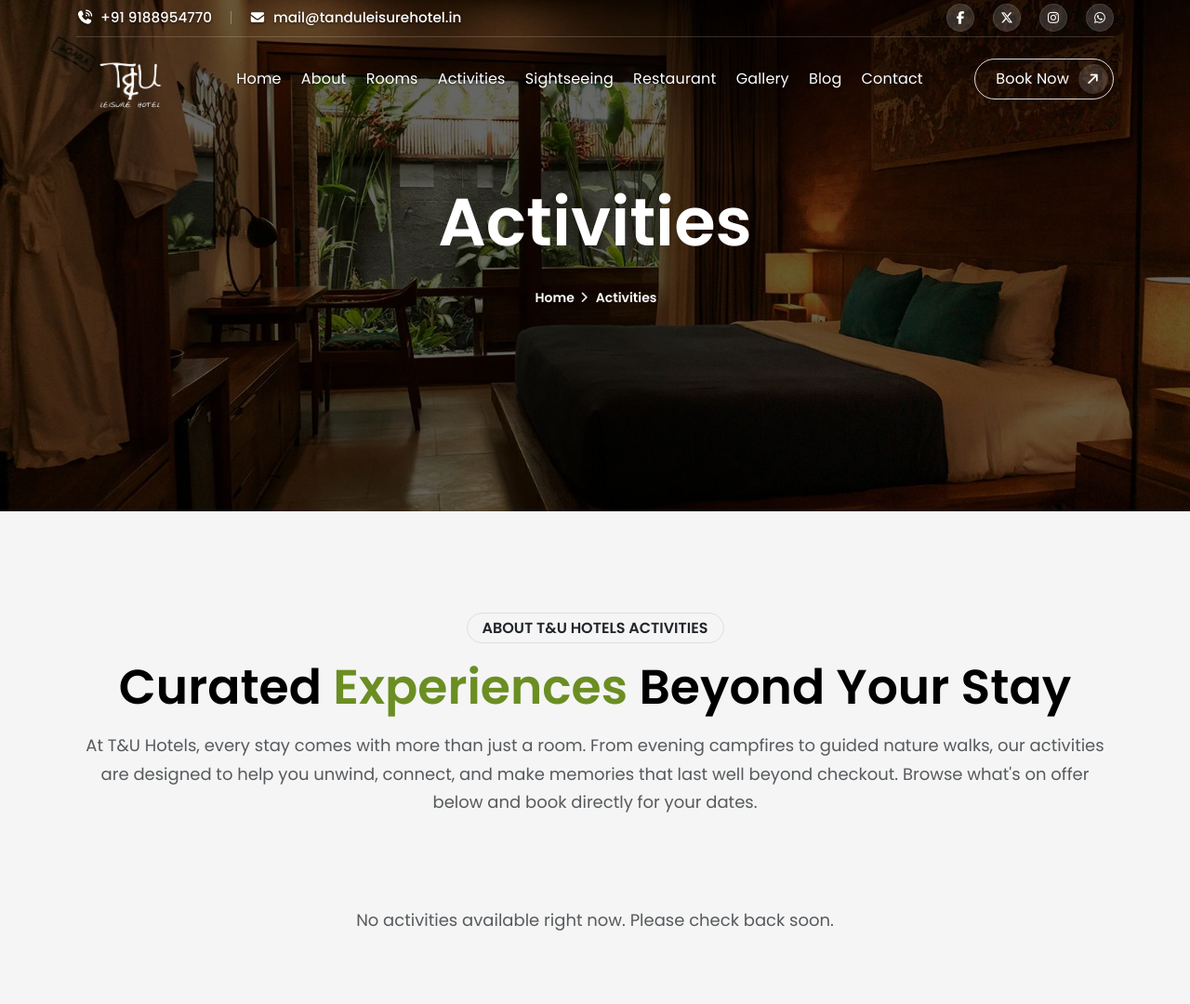
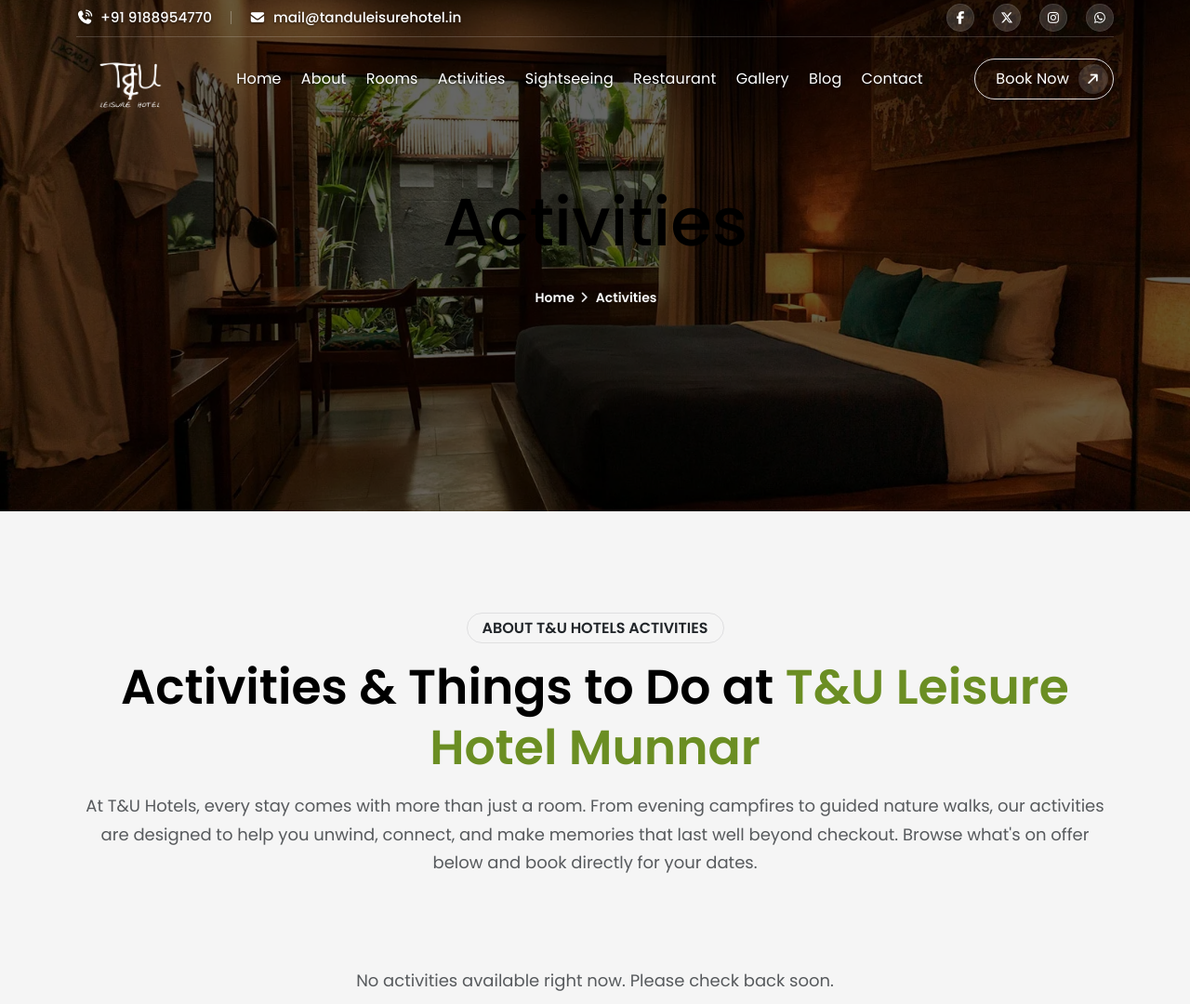
Before and after one commit to vishnuprasad337/T-U, a Django app: page /our-activities/ in a window 1280 px wide. Shown: the top 1080 px of the page at 93% size. Run offline with Django 5.2, Linux system fonts and the light colour scheme; data that the repository does not hold is empty; some libraries are stand-ins or nearby versions.

Commit message:
updated  h1 nad h2 tags

```diff
--- a/templates/frontends/about.html
+++ b/templates/frontends/about.html
@@ -53,7 +53,7 @@
 				<div class="hero-bg hero-bg-scroll" style="background-image:url('{% static 'tandu-main/webp/slide-2.webp' %}');"></div>
 				<div class="hero-content py-2 py-lg-4 my-2 my-md-4">
 					<div class="container text-center mt-5 pt-5 pb-2">
-						<h1 class="text-17 mb-4 wow fadeInUp">About Us</h1>
+						<h2 class="text-17 mb-4 wow fadeInUp">About Us</h2>
 						<ul class="breadcrumb justify-content-center mb-0 wow fadeInUp" data-wow-delay=".2s">
 							<li><a href="{% url 'tandj_app:index' %}">Home</a></li>
 							<li class="active">About Us</li>
--- a/templates/frontends/activities.html
+++ b/templates/frontends/activities.html
@@ -17,7 +17,7 @@
 				<div class="hero-bg hero-bg-scroll" style="background-image:url('{% static 'tandu-main/webp/slide-2.webp' %}');"></div>
 				<div class="hero-content py-2 py-lg-4 my-2 my-md-4">
 					<div class="container text-center mt-5 pt-5 pb-2">
-						<h1 class="text-17 mb-4 wow fadeInUp">Activities</h1>
+						<h2 class="text-17 mb-4 wow fadeInUp">Activities</h2>
 						<ul class="breadcrumb justify-content-center mb-0 wow fadeInUp" data-wow-delay=".2s">
 							<li><a href="{% url 'tandj_app:index' %}">Home</a></li>
 							<li class="active">Activities</li>
@@ -34,7 +34,7 @@
                 <div class="container">
                     <div class="mx-auto text-center mb-5 activities-intro">
                         <p class="wow fadeInUp"><span class="text-3 text-uppercase fw-600 rounded-pill border border-dark border-opacity-10 px-3 py-1">About T&amp;U Hotels Activities</span></p>
-                        <h2 class="heading-font-family text-13 fw-600 lh-sm wow fadeInUp" data-wow-delay=".2s">Curated <span class="text-primary">Experiences</span> Beyond Your Stay</h2>
+                        <h1 class="heading-font-family text-13 fw-600 lh-sm wow fadeInUp" data-wow-delay=".2s">Activities & Things to Do at <span class="text-primary">T&U Leisure Hotel Munnar</span></h1>
                         <p class="text-body-secondary mt-3 wow fadeInUp" data-wow-delay=".3s">At T&amp;U Hotels, every stay comes with more than just a room. From evening campfires to guided nature walks, our activities are designed to help you unwind, connect, and make memories that last well beyond checkout. Browse what's on offer below and book directly for your dates.</p>
                     </div>
                 </div>
--- a/templates/frontends/nearby_destinations.html
+++ b/templates/frontends/nearby_destinations.html
@@ -18,7 +18,7 @@
 				<div class="hero-bg hero-bg-scroll" style="background-image:url('{% static 'tandu-main/webp/slide-2.webp' %}');"></div>
 				<div class="hero-content py-2 py-lg-4 my-2 my-md-4">
 					<div class="container text-center mt-5 pt-5 pb-2">
-						<h1 class="text-17 mb-4 wow fadeInUp">Site Seeing</h1>
+						<h2 class="text-17 mb-4 wow fadeInUp">Site Seeing</h2>
 						<ul class="breadcrumb justify-content-center mb-0 wow fadeInUp" data-wow-delay=".2s">
 							<li><a href="{% url 'tandj_app:index' %}">Home</a></li>
 							<li class="active">Nearby Destinations</li>
@@ -35,7 +35,7 @@
 			<div class="container destinations-wide-container">
 				<div class="mx-auto text-center mb-5 destinations-intro">
 					<p class="wow fadeInUp"><span class="text-3 text-uppercase fw-600 rounded-pill border border-dark border-opacity-10 px-3 py-1">About  Nearby Destinations</span></p>
-					<h2 class="heading-font-family text-13 fw-600 lh-sm wow fadeInUp" data-wow-delay=".2s">Explore <span class="text-primary">Places</span> Around Your Stay</h2>
+					<h1 class="heading-font-family text-13 fw-600 lh-sm wow fadeInUp" data-wow-delay=".2s">Explore the Best Places to Visit Near <span class="text-primary">T&U Leisure Hotel Munnar</span></h1>
 					<p class="text-body-secondary mt-3 wow fadeInUp" data-wow-delay=".3s">Beyond the comfort of your room, T&amp;U Hotels puts you close to some of the most beautiful sights and attractions in the region. From scenic viewpoints to local landmarks, our nearby destinations make it easy to turn a relaxing stay into a memorable trip. Browse the destinations below and let us help you plan your visit.</p>
 				</div>
 			</div>
--- a/templates/frontends/restaurant.html
+++ b/templates/frontends/restaurant.html
@@ -18,7 +18,7 @@
 				<div class="hero-bg hero-bg-scroll" style="background-image:url('{% static 'tandu-main/webp/rest7 (1).webp' %}');"></div>
 				<div class="hero-content py-2 py-lg-4 my-2 my-md-4">
 					<div class="container text-center mt-5 pt-5 pb-2">
-						<h1 class="text-17 mb-4 wow fadeInUp">Restaurant</h1>
+						<h2 class="text-17 mb-4 wow fadeInUp">Restaurant</h2>
 						<ul class="breadcrumb justify-content-center mb-0 wow fadeInUp" data-wow-delay=".2s">
 							<li><a href="{% url 'tandj_app:index' %}">Home</a></li>
 							<li class="active">Restaurant</li>
@@ -37,7 +37,7 @@
 					<div class="col-lg-6 wow fadeInLeft d-flex flex-column">
 						<!-- Heading -->
 						<p><span class="text-3 text-uppercase fw-600 rounded-pill border border-dark border-opacity-10 px-3 py-1">Come Dine With Us</span></p>
-						<h2 class="heading-font-family text-13 fw-600 lh-sm mb-4">Top Station Multi-Cuisine Restaurant</h2>
+						<h1 class="heading-font-family text-13 fw-600 lh-sm mb-4">Best Restaurants in Munnar | Top Station Multi-Cuisine Restaurant</h1>
 						<!-- Heading End -->
 
 						<p class="text-5 text-body-secondary">Top Station is the multi-cuisine restaurant at MaxiMunnar T&U Leisure Hotel on Mattupetty Road, Munnar. With buffet and à la carte dining, the restaurant serves Indian, South Indian, Gujarati, Jain, Arabic, Chinese and Continental food options.</p>
--- a/templates/frontends/rooms.html
+++ b/templates/frontends/rooms.html
@@ -18,7 +18,7 @@
 				<div class="hero-bg hero-bg-scroll" style="background-image:url('{% static 'tandu-main/webp/slide-2.webp' %}'); background-size: cover; background-position: center; background-repeat: no-repeat; filter: contrast(1.1) saturate(1.15) brightness(1.04);"></div>
 				<div class="hero-content py-2 py-lg-4 my-2 my-md-4">
 					<div class="container text-center mt-5 pt-5 pb-2">
-						<h1 class="text-17 mb-4 wow fadeInUp">Rooms</h1>
+						<h2 class="text-17 mb-4 wow fadeInUp">Rooms</h2>
 						<ul class="breadcrumb justify-content-center mb-0 wow fadeInUp" data-wow-delay=".2s">
 							<li><a href="{% url 'tandj_app:index' %}">Home</a></li>
 							<li class="active">Rooms</li>
@@ -69,7 +69,7 @@
 <!-- Heading -->
 <div class="row justify-content-center mb-5">
     <div class="col-lg-9 text-center rooms-heading-block">
-        <h2 class="heading-font-family text-13 fw-600 lh-sm mb-4">Rooms & Suites at <span class="text-primary">MaxiMunnar T&U</span> Leisure Hotel</h2>
+        <h1 class="heading-font-family text-13 fw-600 lh-sm mb-4">Rooms & Suites at <span class="text-primary">MaxiMunnar T&U</span> Leisure Hotel</h1>
 
         <h3 class="heading-font-family text-6 fw-600 mb-3">Comfortable Rooms for Different Kinds of Munnar Stays</h3>
 
```
